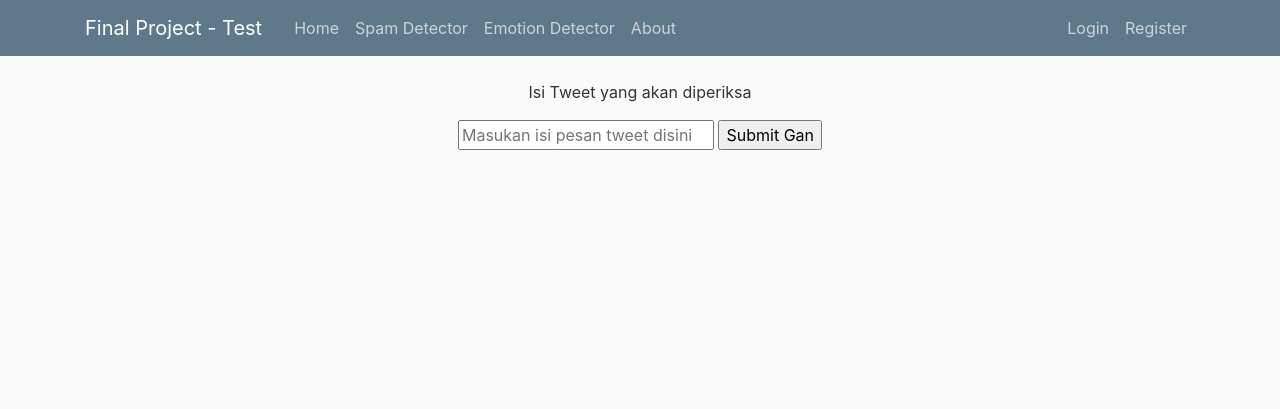
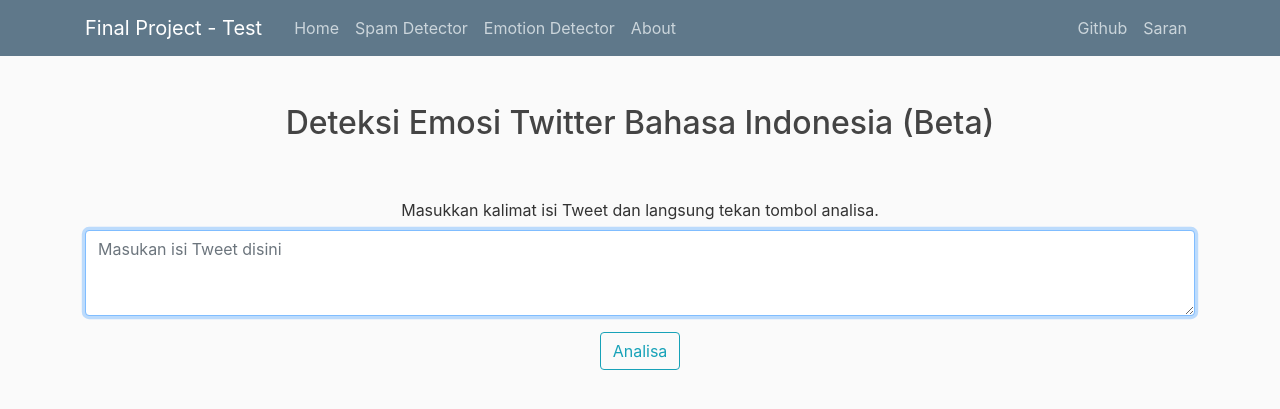
Before and after one commit to rudyabs/Final_Project_Purwadhika-NLP, a Flask app: page /tweet in a window 1280 px wide. Shown: the top 409 px of the page. Run offline with Flask 2, Linux system fonts and the light colour scheme; parts of the project's set-up code (start-up, migrations or seed data) failed here and were passed over; some libraries are stand-ins or nearby versions.

Commit message:
ubah design hasil

```diff
--- a/app.py
+++ b/app.py
@@ -67,15 +67,9 @@ def tweet():
 def about():
     return render_template('about.html',title="About")
 
-@app.route('/login')
-def login():
-    return render_template('login.html', title="Log In")
-
-@app.route('/register')
-def register():
-    return render_template('register.html', title="Register")
-
-
+@app.route('/saran')
+def saran():
+    return render_template('saran.html', title="Saran")
 
 if __name__ == "__main__":
     model_spam = joblib.load('model_sgdc_spam')
--- /dev/null
+++ b/templates/about.html
@@ -0,0 +1,3 @@
+{% extends "layout.html" %}
+{% block content %}
+{% endblock content %}
--- a/templates/layout.html
+++ b/templates/layout.html
@@ -34,8 +34,8 @@
                       </div>
                       <!-- Navbar Right Side -->
                       <div class="navbar-nav">
-                        <a class="nav-item nav-link" href="{{ url_for('login') }}">Login</a>
-                        <a class="nav-item nav-link" href="{{ url_for('register') }}">Register</a>
+                        <a class="nav-item nav-link p-2" href="https://github.com/rudyabs/Final_Project_Purwadhika-NLP" target="_blank">Github</a>
+                        <a class="nav-item nav-link" href="{{ url_for('saran') }}">Saran</a>
                       </div>
                     </div>
                   </div>
--- /dev/null
+++ b/templates/saran.html
@@ -0,0 +1,3 @@
+{% extends "layout.html" %}
+{% block content %}
+{% endblock content %}
--- a/templates/sms.html
+++ b/templates/sms.html
@@ -2,7 +2,7 @@
 {% block content %}
 <center>
 <div class="container">
-        <form role="form" id="isi-kalimat" action="http://localhost:5000/sms" method="POST">
+        <form role="form" id="isi-sms" action="http://localhost:5000/sms" method="POST">
                     <br>
                     <div class="starter-template">
                         <h2>Klasifikasi SPAM SMS Indonesia (Beta)</h2>
--- a/templates/tweet.html
+++ b/templates/tweet.html
@@ -1,10 +1,27 @@
 {% extends "layout.html" %}
 {% block content %}
 <center>
-    <form action="http://localhost:5000/tweet" method="POST" id="userform">
-        <p>Isi Tweet yang akan diperiksa</p>
-        <input type="text" name="tweet" placeholder="Masukan isi pesan tweet disini">
-        <input type="submit" value="Submit Gan">
-    </form>
+    <div class="container">
+            <form role="form" id="isi-tweet" action="http://localhost:5000/tweet" method="POST">
+                        <br>
+                        <div class="starter-template">
+                            <h2>Deteksi Emosi Twitter Bahasa Indonesia (Beta)</h2>
+                        </div>
+                        <br><br>
+                          <div class="row">
+                              <div class="col-md-12">
+                              <div class="form-group">
+                                <label for="tweetform">Masukkan kalimat isi Tweet dan langsung tekan tombol analisa.</label>
+                                <textarea class="form-control textarea" rows="3" maxlength="500" name="tweet" id="tweetform" autofocus="" placeholder="Masukan isi Tweet disini"></textarea>
+                              </div>
+                          </div>
+                        </div>
+                        <div class="row">
+                        <div class="col-md-12">
+                      <button id="button-analisis" type="submit" class="btn btn-outline-info">Analisa</button>
+                      </div>
+                      </div>
+            </form>
+        </div>
 </center>
 {% endblock content %}
```
Also changed, not shown: templates/hasil_sms.html (+8 -5 lines), templates/hasil_tweet.html (+9 -7 lines), templates/home.html (+9 -0 lines).
